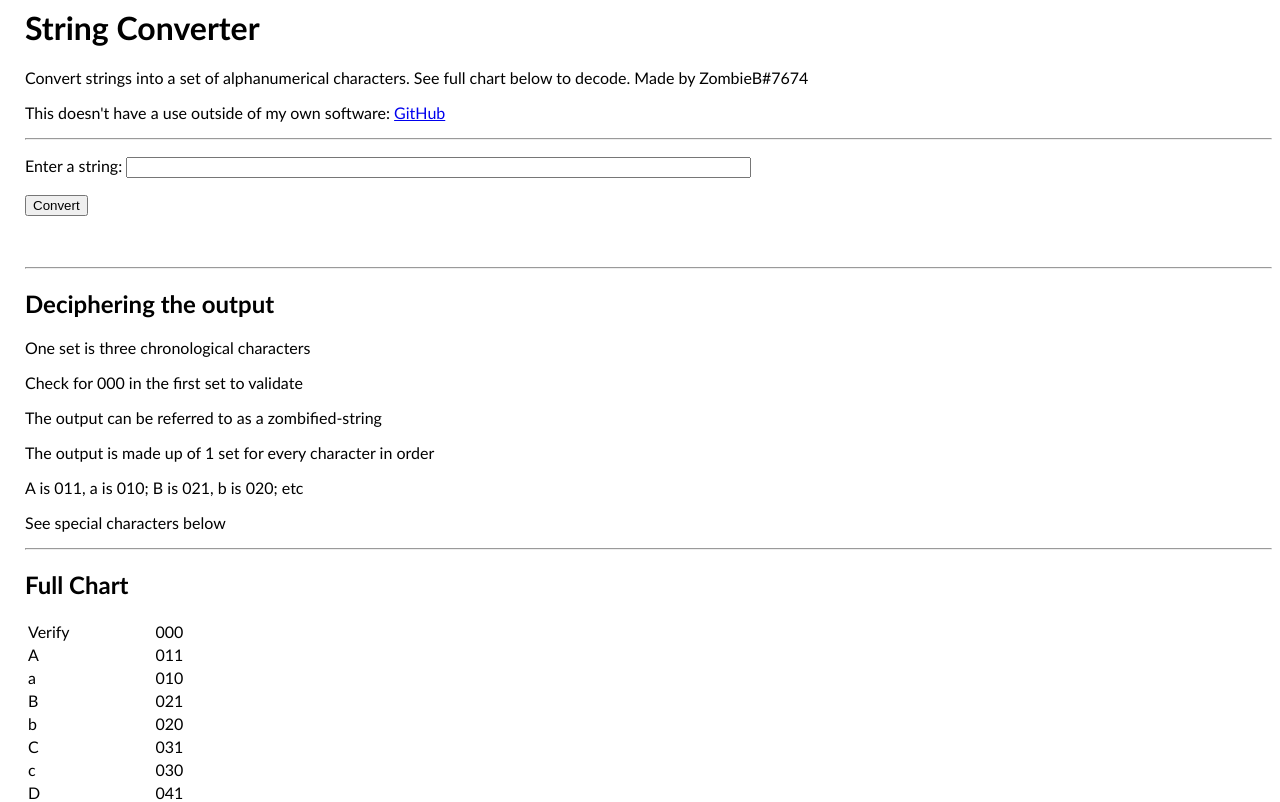
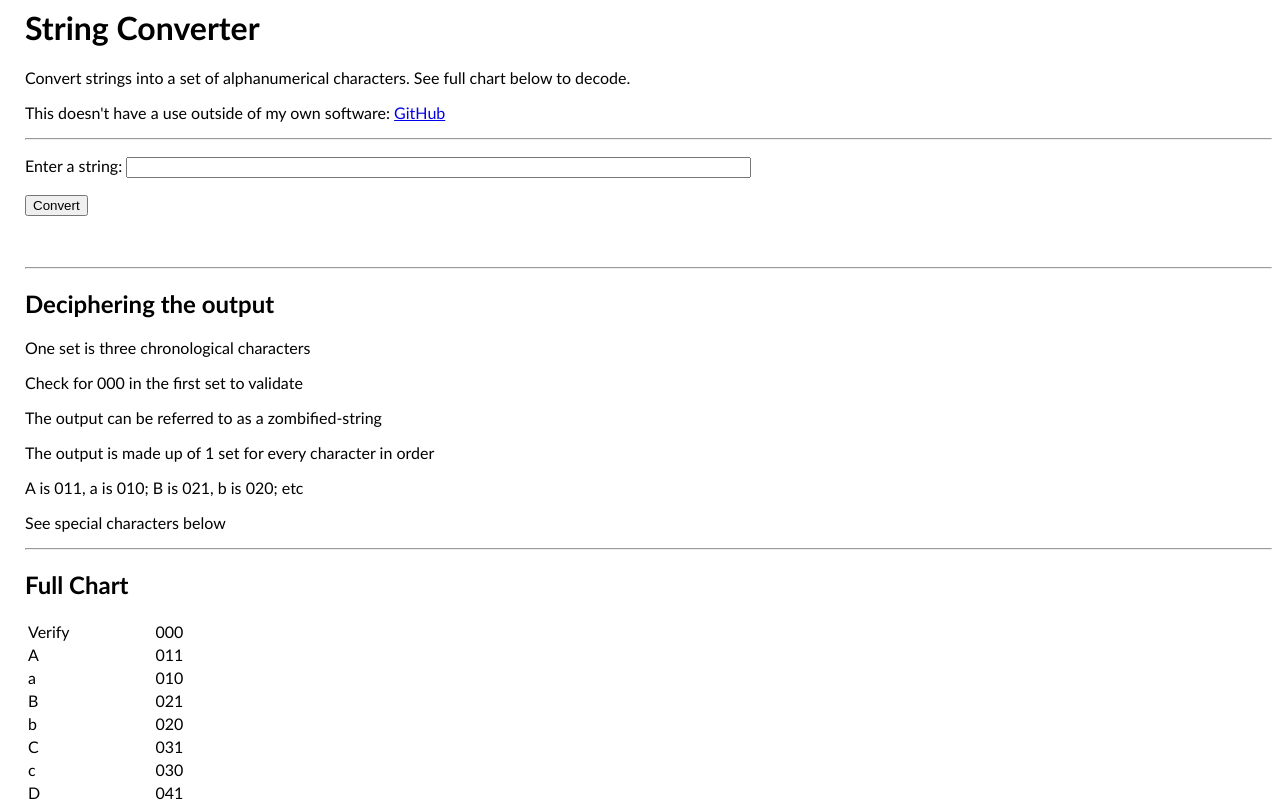
Before and after one commit to ZombieBrine13092/zombifytext.github.io, a plain HTML site: page index.html in a window 1280 px wide. Shown: the top 802 px of the page. Drawn offline with Linux system fonts and the light colour scheme.

Commit message:
Remove watermark
also made by chickayon

```diff
--- a/index.html
+++ b/index.html
@@ -6,7 +6,7 @@
     </head>
     <body style="margin-left:25px; font-family:'Trebuchet MS', 'Lucida Sans Unicode', 'Lucida Grande', 'Lucida Sans', Arial, sans-serif;">
         <h1>String Converter</h1>
-        <p>Convert strings into a set of alphanumerical characters. See full chart below to decode. Made by ZombieB#7674</p>
+        <p>Convert strings into a set of alphanumerical characters. See full chart below to decode.</p>
         <p>This doesn't have a use outside of my own software: <a href="https://github.com/ZombieBrine13092">GitHub</a></p>
         <hr>
         <p>Enter a string: <input id="stringInput" size="75"></p>
```
